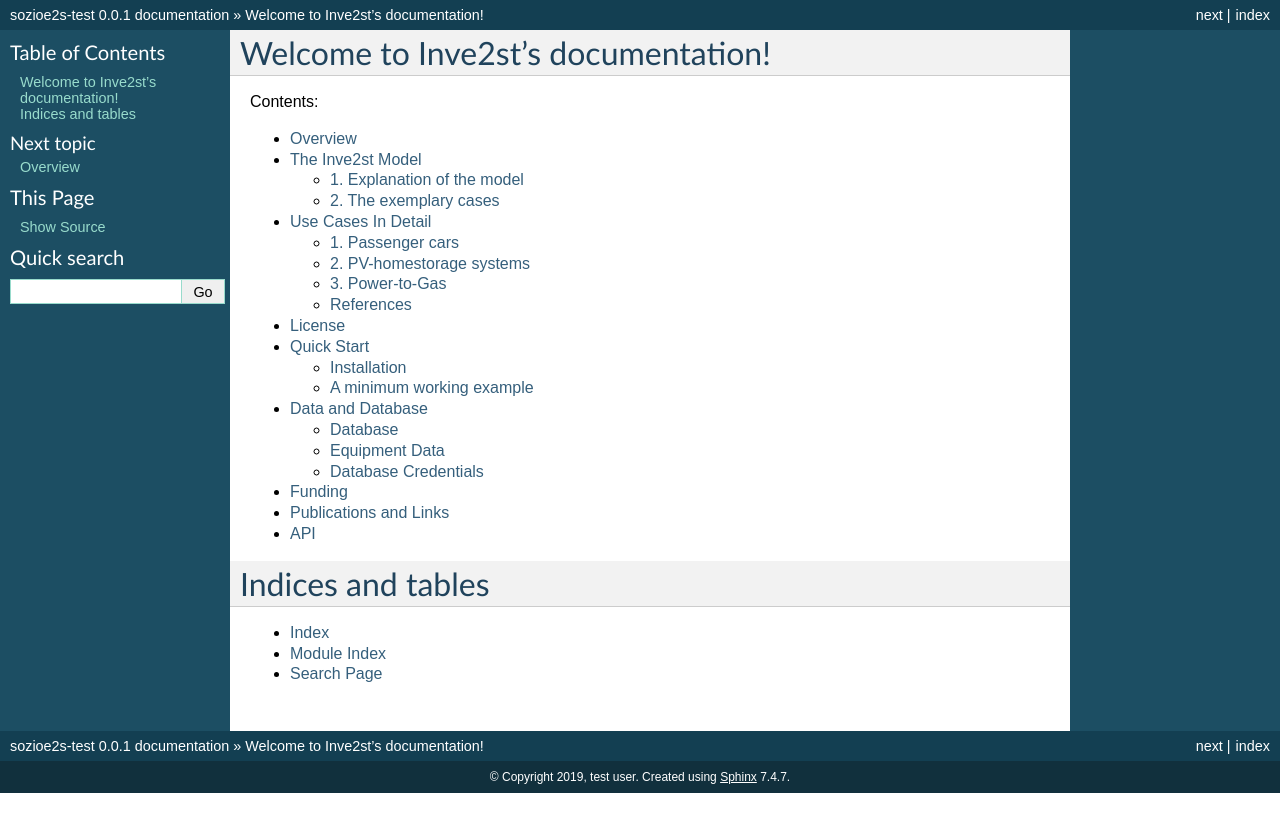
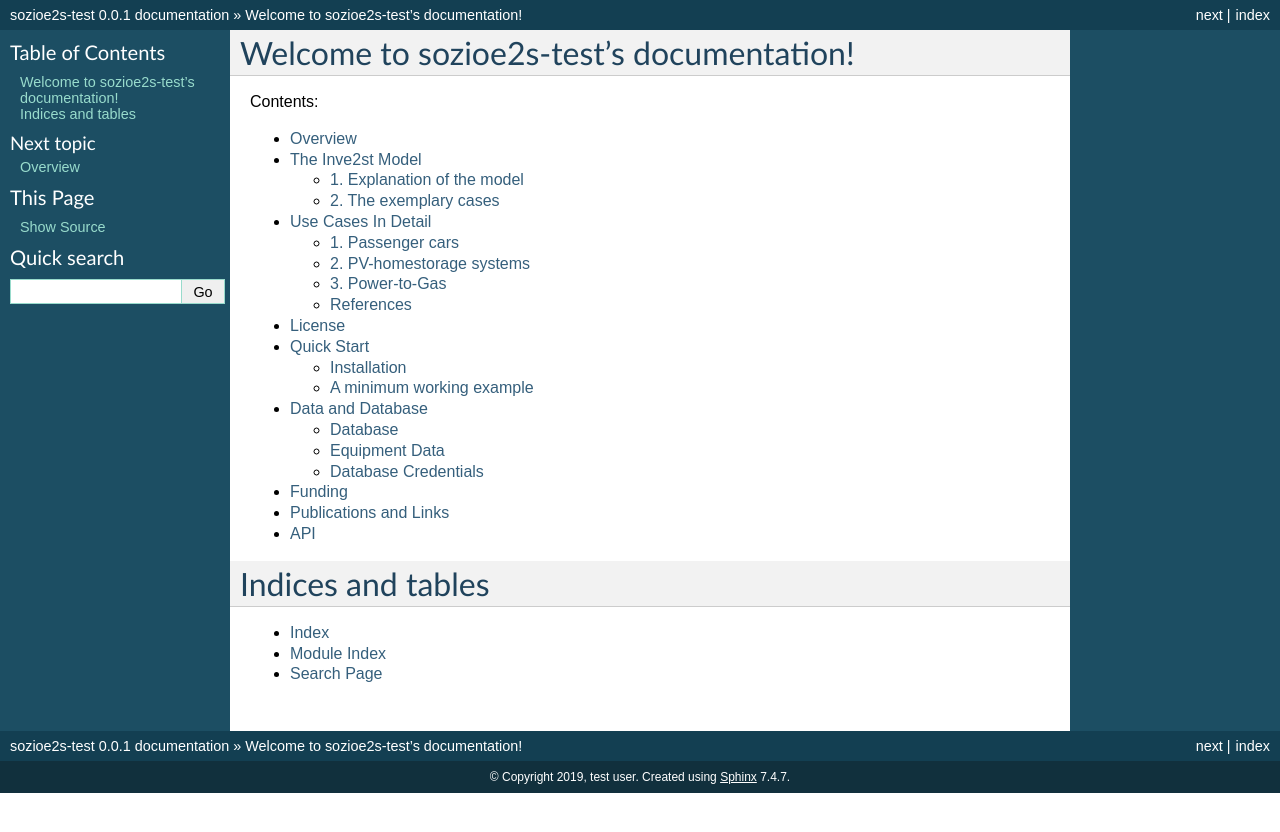
Before and after one commit to CSenkpiel/Inve2st, a Sphinx documentation site: the page built from docs/source/index.rst, in a window 1280 px wide. Shown: the top 832 px of the page. Built offline with Sphinx 7.4.7, drawn with Linux system fonts in a browser that asks for light colours.

Commit message:
Update index.rst

```diff
--- a/docs/source/index.rst
+++ b/docs/source/index.rst
@@ -3,7 +3,7 @@
    You can adapt this file completely to your liking, but it should at least
    contain the root `toctree` directive.
 
-Welcome to Inve2st's documentation!
+Welcome to sozioe2s-test's documentation!
 =========================================
 
 .. toctree::
```
